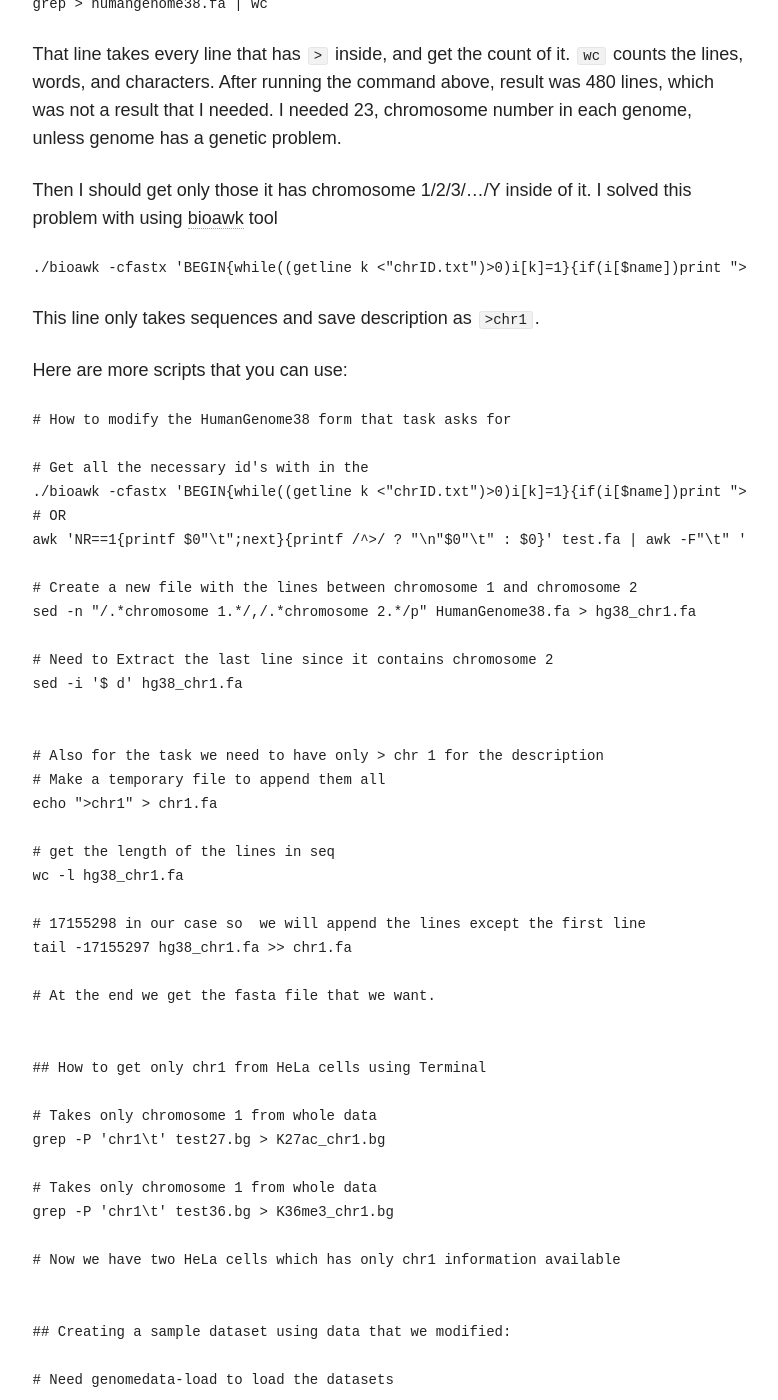
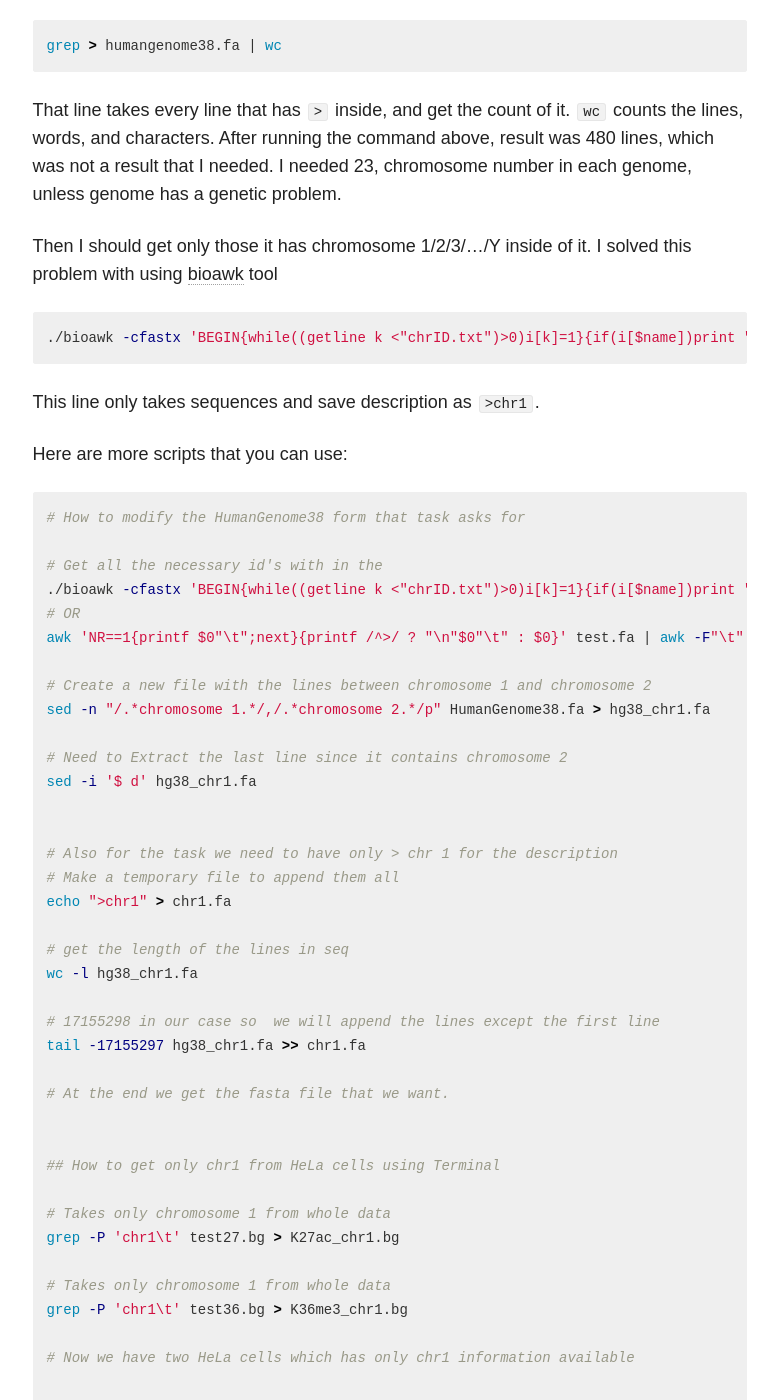
Before and after one commit to eneskemalergin/blog, a Jekyll site: the page built from _posts/blog/2015-12-02-DataPreparation.md, in a window 1280 px wide and 1400 px high, scrolled down 2102 px. Shown: the whole window, without its empty margins (347-1125 px from the left). Built offline with Jekyll 4.4.1, drawn with Linux system fonts in a browser that asks for light colours; nearby versions of some CDN libraries; comment, search, counter and statistics services are not loaded; some of the changed text lies outside the part shown.

Commit message:
Data prep code fixed

````diff
--- a/_posts/blog/2015-12-02-DataPreparation.md
+++ b/_posts/blog/2015-12-02-DataPreparation.md
@@ -36,13 +36,13 @@ I did not use one tool for a big task, instead I combined more than 2-3 tools to
 
 Human genome data is 3.3gb and in ```fasta``` format. As you may remember from my previous posts, fasta format has description lines for describing the following sequence, starts with ">". In the original file it has a lot of things with this specific word "chromosome". That was what I needed. first thing was to check description lines, if they are usable or not.
 
-```Bash
+```bash
 grep > humangenome38.fa
 ```
 
 This small line gave me all the lines that has ```>``` inside. I saw that it had more than what I needed
 
-```Bash
+```bash
 grep > humangenome38.fa | wc
 ```
 
@@ -50,7 +50,7 @@
 
 Then I should get only those it has chromosome 1/2/3/.../Y inside of it. I solved this problem with using [bioawk](http://ged.msu.edu/angus/tutorials-2012/monday-june-11-links.html) tool
 
-```Bash
+```bash
 ./bioawk -cfastx 'BEGIN{while((getline k <"chrID.txt")>0)i[k]=1}{if(i[$name])print ">"$name"\n"$seq}' hg38.fa
 ```
 
@@ -58,7 +58,7 @@
 
 Here are more scripts that you can use:
 
-```Bash
+```bash
 # How to modify the HumanGenome38 form that task asks for
 
 # Get all the necessary id's with in the
@@ -131,7 +131,7 @@ awk '/^>/{print ">chr" ++i; next}{print}' < HumanGenome38.fa
 bedtools
 ---
 
-```Bash
+```bash
 # Bedtools Tool usage commands
 
 
````
